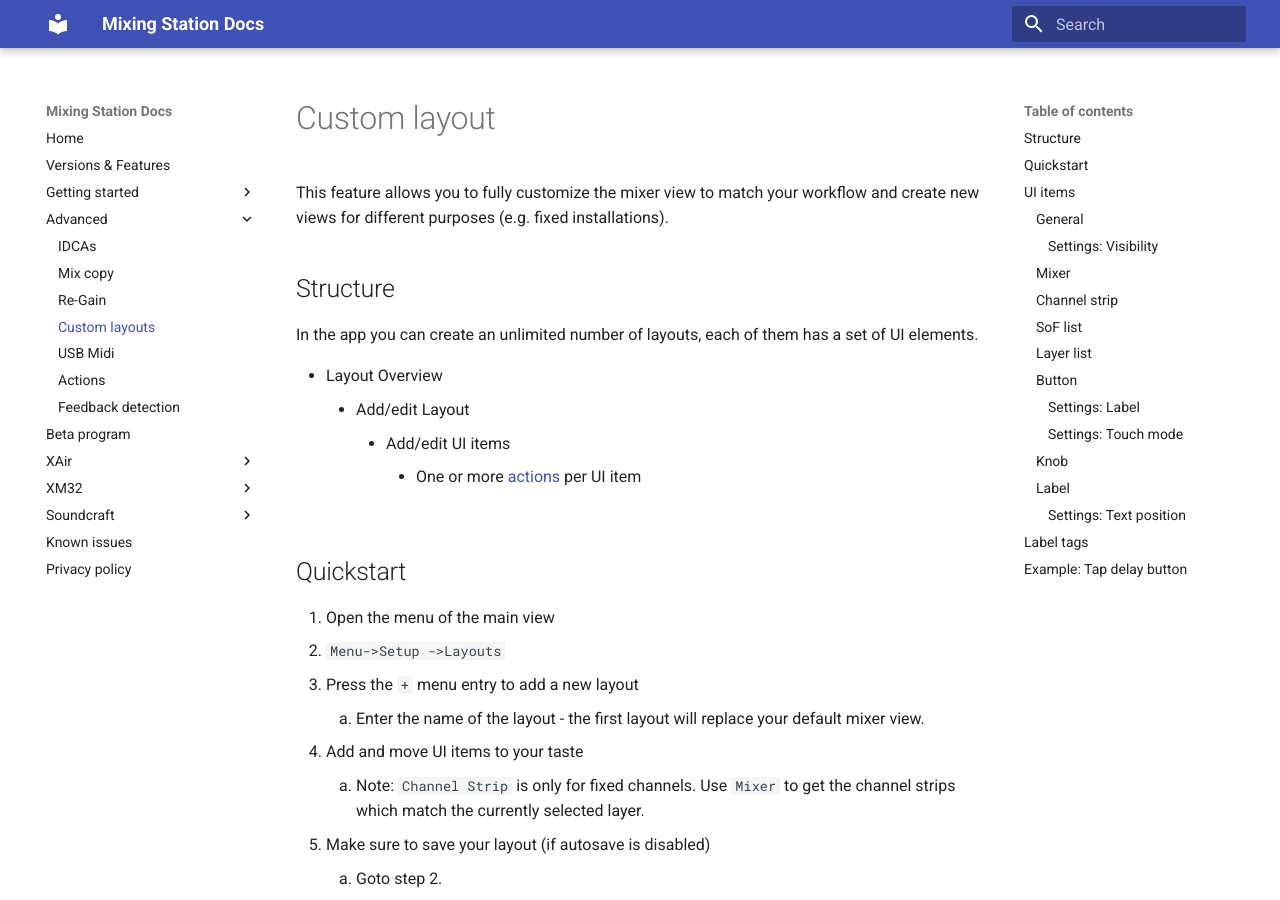
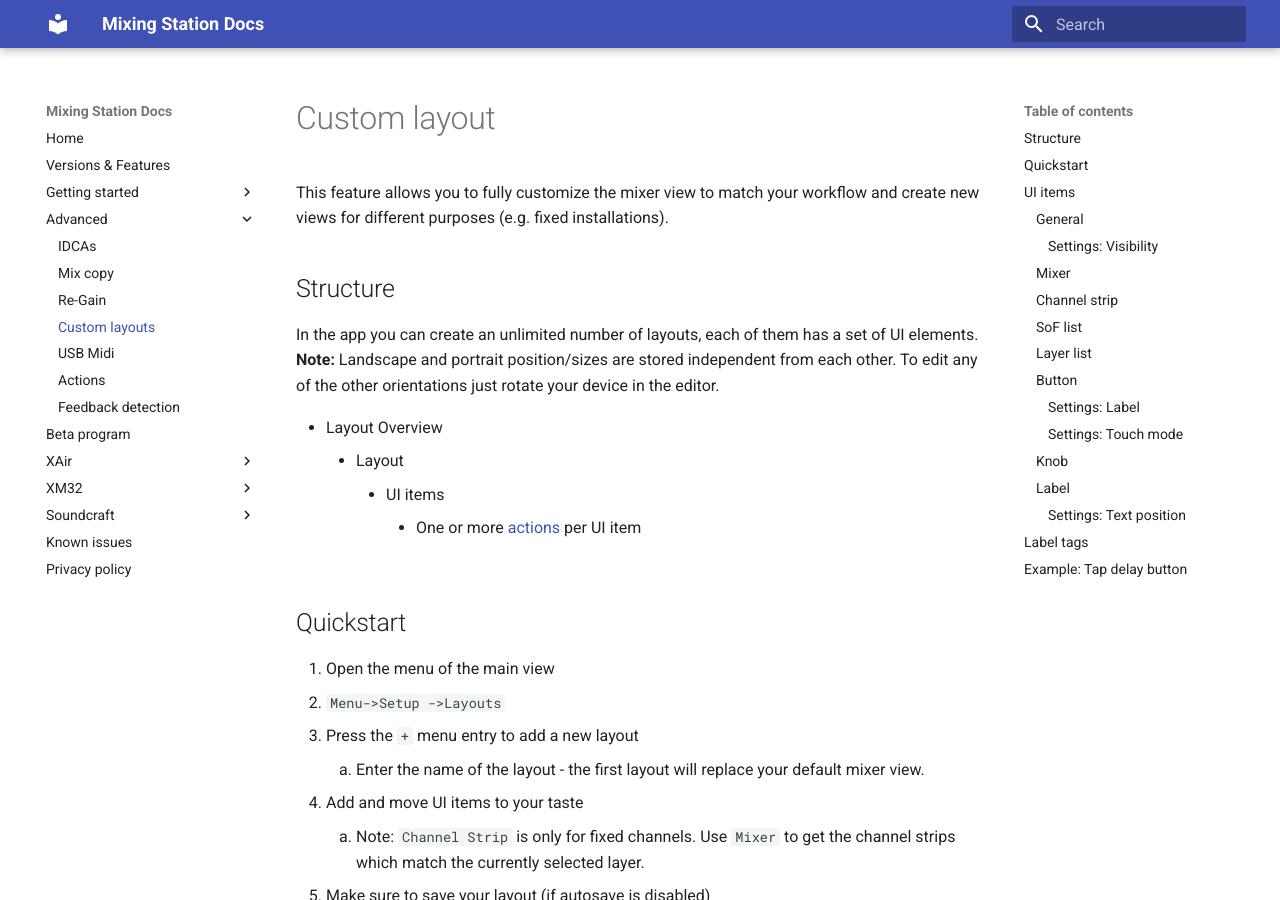
Before and after one commit to davidgiga1993/mixing-station-docs, an MkDocs documentation site: the page built from docs/custom-layouts.md, in a window 1280 px wide and 900 px high. Built offline with MkDocs 1.6.1 and Material for MkDocs 9.7.7, drawn with Linux system fonts in a browser that asks for light colours.

Commit message:
Update custom-layouts.md

```diff
--- a/docs/custom-layouts.md
+++ b/docs/custom-layouts.md
@@ -5,10 +5,12 @@
 
 ## Structure
 In the app you can create an unlimited number of layouts, each of them has a set of UI elements.
+**Note:** Landscape and portrait position/sizes are stored independent from each other.
+To edit any of the other orientations just rotate your device in the editor.
 
 - Layout Overview
-	- Add/edit Layout
-		- Add/edit UI items
+	- Layout
+		- UI items
 			- One or more [actions](custom-actions.md) per UI item
 
 ## Quickstart
```
